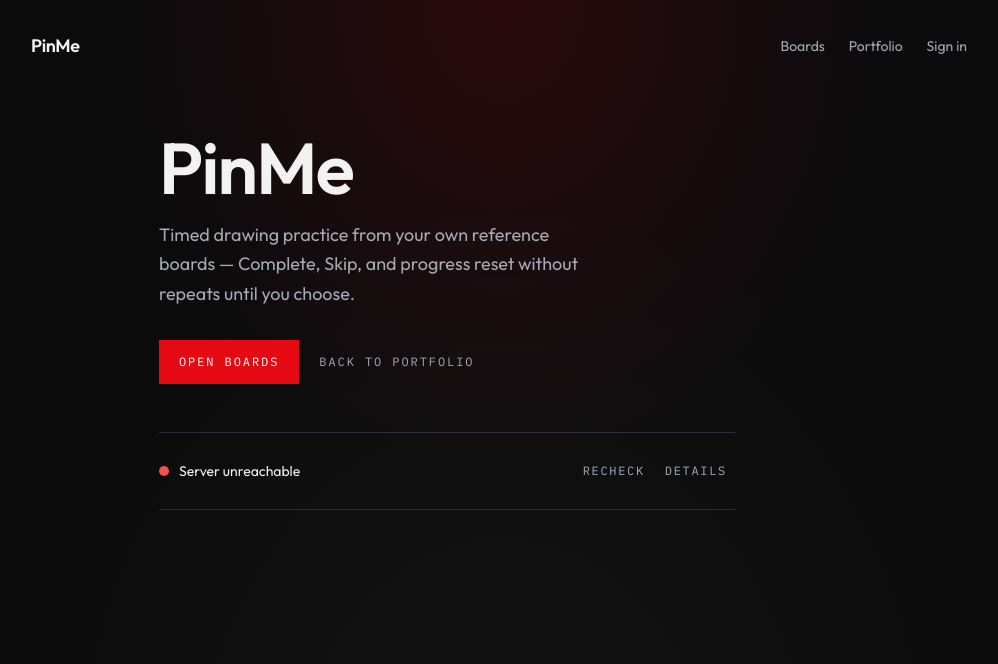
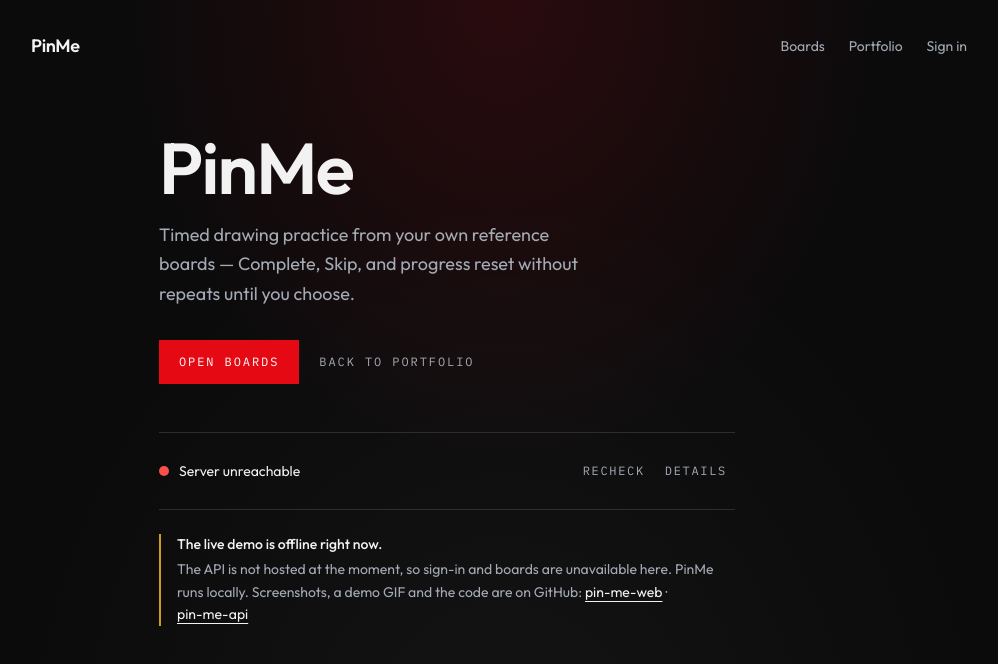
Before and after one commit to gmorlo/pin-me-web, a Next.js app: page / in a window 1280 px wide. Shown: the top 664 px of the page, without its empty margins (137-1135 px from the left). Built offline with nearby package versions, Linux system fonts and the light colour scheme; no server answers.

Commit message:
add(web): show demo offline notice when API is unreachable

```diff
--- a/app/components/ApiHealthStatus.tsx
+++ b/app/components/ApiHealthStatus.tsx
@@ -3,6 +3,7 @@
 import { useCallback, useEffect, useState } from "react";
 
 import { apiBaseUrl } from "../../lib/api";
+import { DemoOfflineNotice } from "./DemoOfflineNotice";
 
 type HealthState =
   | { kind: "loading" }
@@ -115,6 +116,8 @@ export function ApiHealthStatus() {
         </div>
       </div>
 
+      {state.kind === "error" ? <DemoOfflineNotice /> : null}
+
       {expanded ? (
         <dl className="divide-y divide-line border-b border-line">
           <StatusRow label="Base URL" value={base} mono />
--- /dev/null
+++ b/app/components/DemoOfflineNotice.tsx
@@ -0,0 +1,23 @@
+const linkClassName = "text-foreground underline underline-offset-4 whitespace-nowrap hover:text-accent";
+
+export function DemoOfflineNotice() {
+  return (
+    <div className="mt-6 border-l-2 border-warn pl-4" role="status">
+      <p className="text-sm font-medium text-foreground">
+        The live demo is offline right now.
+      </p>
+      <p className="mt-1 text-sm leading-relaxed text-muted">
+        The API is not hosted at the moment, so sign-in and boards are
+        unavailable here. PinMe runs locally. Screenshots, a demo GIF and the
+        code are on GitHub:{" "}
+        <a href="https://github.com/gmorlo/pin-me-web" className={linkClassName} rel="noreferrer">
+          pin-me-web
+        </a>{" "}
+        ·{" "}
+        <a href="https://github.com/gmorlo/pin-me-api" className={linkClassName} rel="noreferrer">
+          pin-me-api
+        </a>
+      </p>
+    </div>
+  );
+}
--- a/app/login/page.tsx
+++ b/app/login/page.tsx
@@ -5,6 +5,7 @@ import Link from "next/link";
 import { useRouter, useSearchParams } from "next/navigation";
 import { FormEvent, Suspense, useEffect, useState } from "react";
 
+import { DemoOfflineNotice } from "../components/DemoOfflineNotice";
 import { PinMeHeader } from "../components/PinMeHeader";
 import {
   ApiError,
@@ -31,6 +32,7 @@ function LoginForm() {
   const statusQuery = useQuery({
     queryKey: ["auth", "status"],
     queryFn: getAuthStatus,
+    retry: 1, // show the offline notice quickly when the API is down
   });
 
   const meQuery = useQuery({
@@ -84,6 +86,8 @@ function LoginForm() {
         local dev login when enabled.
       </p>
 
+      {statusQuery.isError ? <DemoOfflineNotice /> : null}
+
       {(oauthError || error) && (
         <p className="mt-6 text-sm text-bad" role="alert">
           {error ?? oauthError}
@@ -98,7 +102,7 @@ function LoginForm() {
           >
             Continue with Google
           </a>
-        ) : (
+        ) : statusQuery.isError ? null : (
           <p className="text-sm text-muted">
             Google OAuth is not configured on the API yet. Use local login
             below, or set{" "}
```
